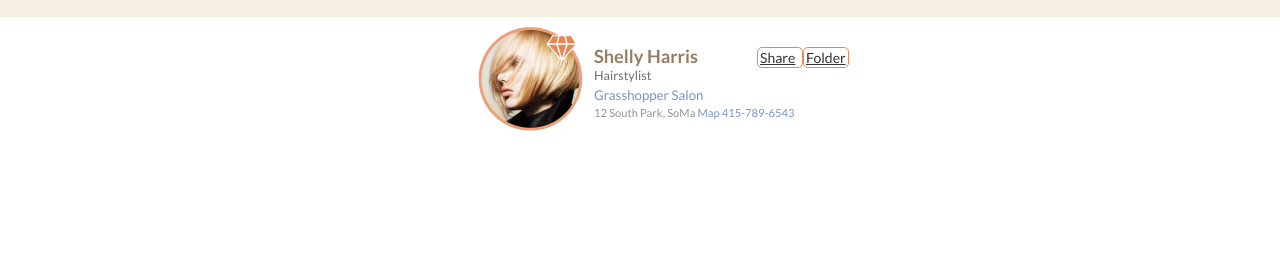
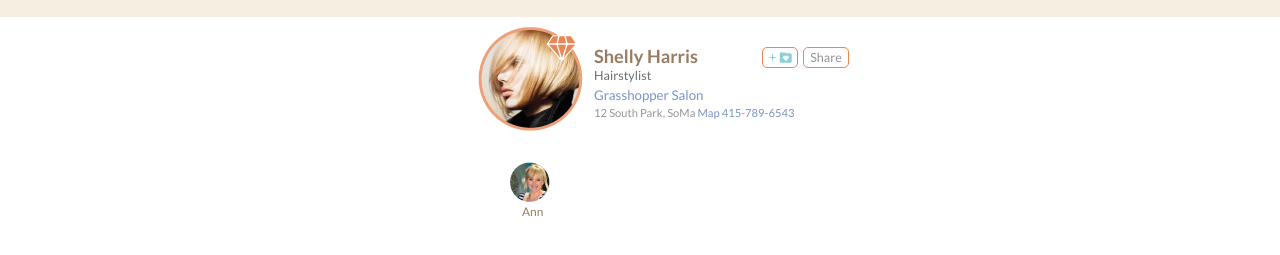
Before and after one commit to karina-bea/gemshare, a plain HTML site: page index.html in a window 1280 px wide. Shown: the part 45-300 px from the top of the page. Drawn offline with Linux system fonts and the light colour scheme.

Commit message:
Top section complete
All professional information is finished. Styling customer reviews now.

```diff
--- a/index.html
+++ b/index.html
@@ -52,9 +52,14 @@
 
 #service_professional1 {background: url('images/service_image.png'); height: 124px; width:114px; float: left;}
 .service_info {float: left; margin: 30px 0 0 10px; width: 255px;}
-.folderbtn, .sharebtn {width: 40px; height: 15px; border: 1px solid #E78757; padding: 2px; -webkit-border-radius: 5px;
+.folderbtn, .sharebtn { height: 15px; border: 1px solid #E78757; padding: 2px; -webkit-border-radius: 5px;
 -moz-border-radius: 5px;
 border-radius: 5px; float: right; line-height: 15px;}
+.folderbtn {background: url('images/folder.png') no-repeat; background-position: center; width: 30px;}
+.sharebtn { text-decoration: none;  color:#929497;; font-size: .9em; text-align: center; width:40px; margin-left: 5px;}
+
+/*customer styling */
+.gemuser1 { background:url('images/user1.png') no-repeat; margin-left: 36px; padding-top:40px; padding-left: 16px;}
 
 
 
@@ -104,16 +109,33 @@ border-radius: 5px; float: right; line-height: 15px;}
 	<section>
 		<div class="container">
 			<div class="nine columns offset-by-five">
+				<!-- Start the first row- professional information including name,location etc
+				================================================== -->
 				<div class="row">
 					<div id="service_professional1"></div>
 						<section class="service_info">
-						<a class="folderbtn">Folder</a>
-					<a class="sharebtn">Share</a>
+						<a href="#" class="sharebtn">Share</a>
+						<a href="#" class="folderbtn"></a>
+
 						<h1>Shelly Harris</h1>
 						<h2>Hairstylist</h2>
 
 						<h3>Grasshopper Salon </h3>
-					<address>12 South Park, SoMa <a>Map 415-789-6543</a></address>
+						<address>12 South Park, SoMa <a href="#">Map 415-789-6543</a></address>
+
+						</section>
+
+
+					</div>
+
+
+			<!-- Start of second row with customer information
+			================================================== -->
+
+			<div class="row">
+				<section class="recommendations">
+					<div class="gemuser1"><h4>Ann</h4></div>
+
 
 				</section>
 
--- a/stylesheets/main.css
+++ b/stylesheets/main.css
@@ -68,7 +68,7 @@
 	h1 { font-size: 1.3em; color:#977c61; font-weight: bold; line-height: 1em;}
 	h2 { font-size: .9em; color:#6D6F71; margin-bottom: .20em; }
 	h3 { font-size: .95em; color: #7994C5; line-height: 1em; }
-	h4 { font-size: 21px; line-height: 30px; margin-bottom: 4px; }
+	h4 { font-size: .85em; color:#977c61; }
 	h5 { font-size: 17px; line-height: 24px; }
 	h6 { font-size: 14px; line-height: 21px; }
 	.subheader { color: #777; }
```
Also changed, not shown: images/folder.png (renamed from images/index_19.png), images/user1.png (renamed from images/index_24.png). Lines whose indentation alone changed are shown as unchanged.
